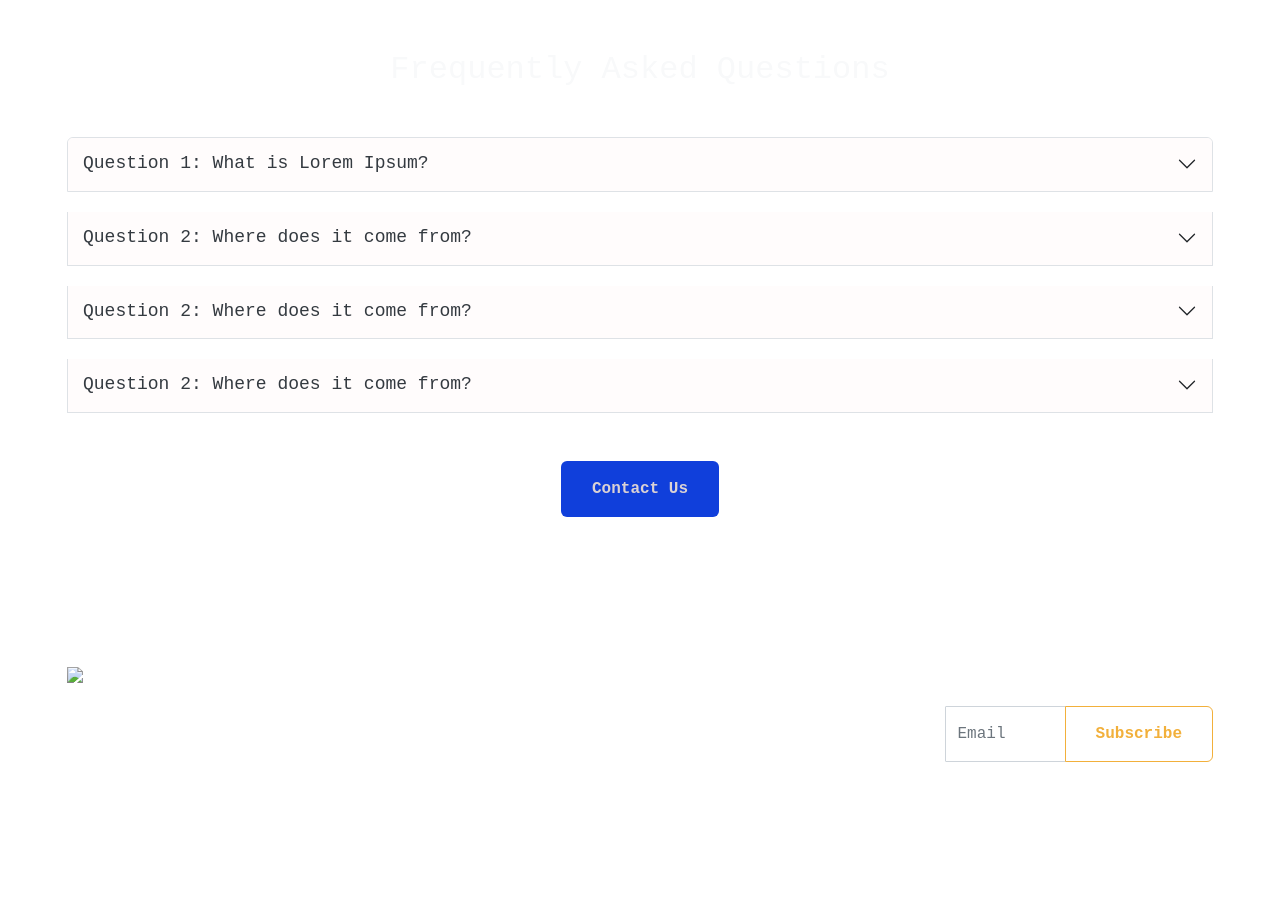
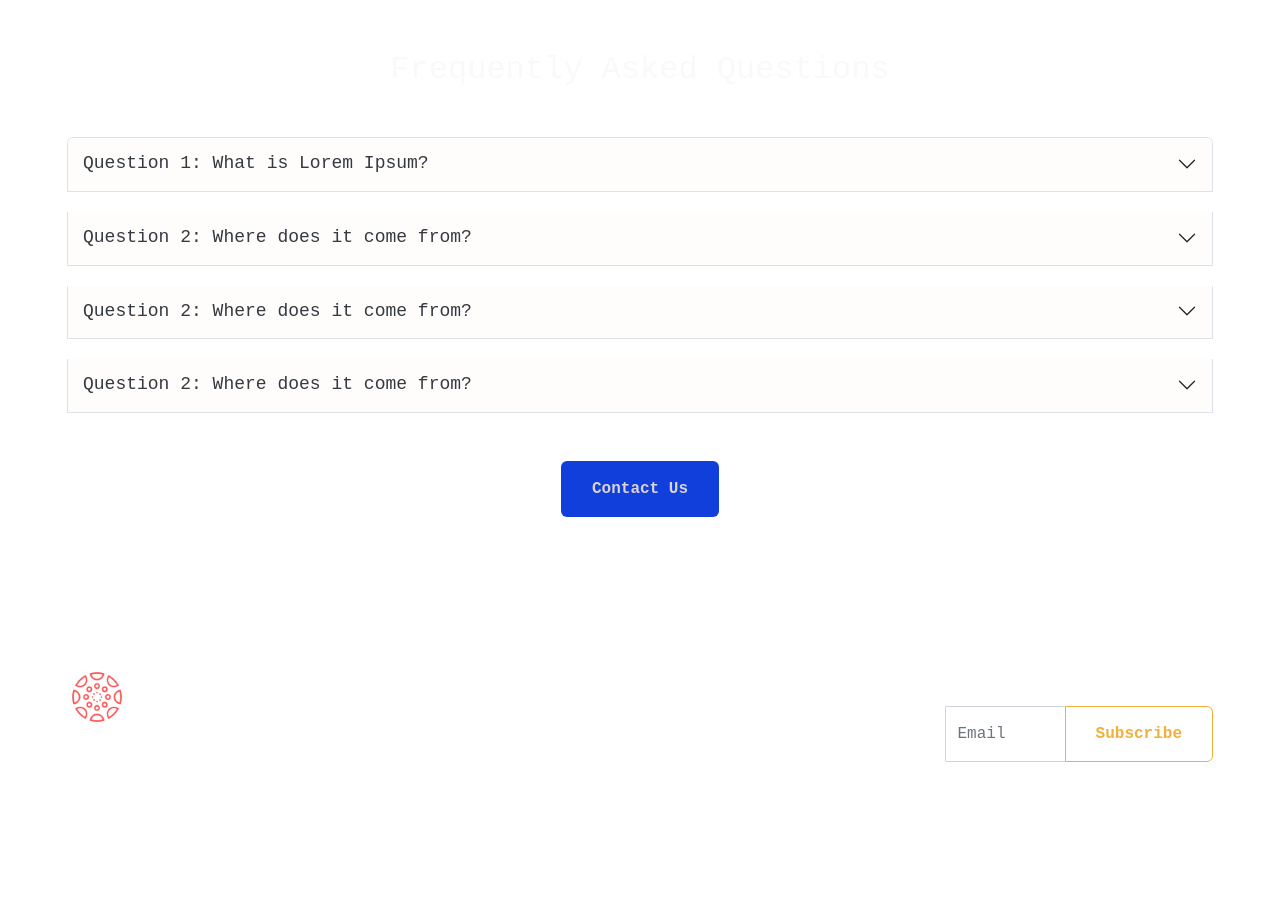
Before and after one commit to yannaaaV/dianna.html, a plain HTML site: page index.html in a window 1280 px wide. Shown: the part 5188-6093 px from the top of the page. Drawn offline with nearby package versions, Linux system fonts and the light colour scheme.

Commit message:
updated logo

```diff
--- a/index.html
+++ b/index.html
@@ -389,7 +389,7 @@
       <div class="row al">
           <div class="col-md-3 col-sm-6 text-lg-start text-center">
               <a class="navbar-brand" href="#">
-                  <img src="./assets/images/Untitled design.png" alt="Logo" height="60px">
+                  <img src="icons8-logo-80.png" alt="Logo" height="60px">
               </a>
               <h5 class="mt-4">About Us</h5>
               <p>Lorem ipsum dolor sit amet, consectetur adipiscing elit. Integer nec odio. Praesent libero.</p>
```
